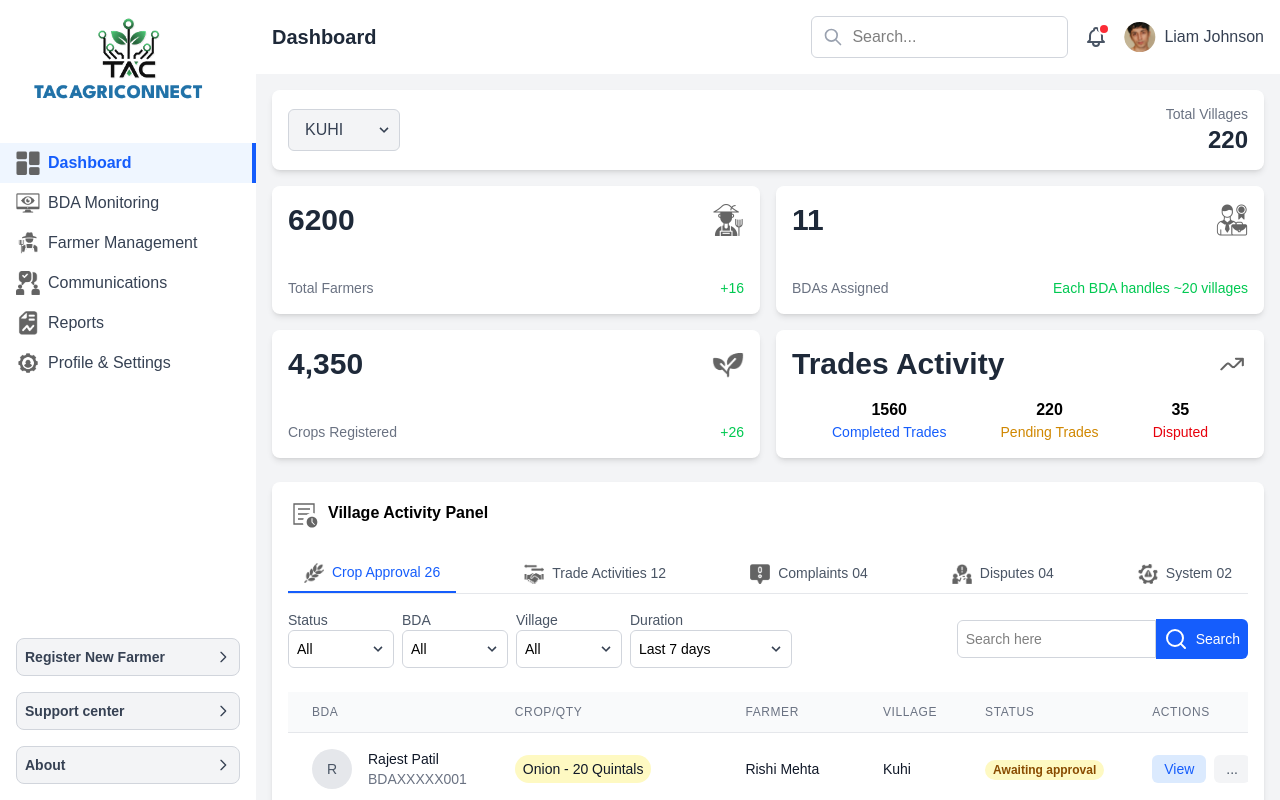
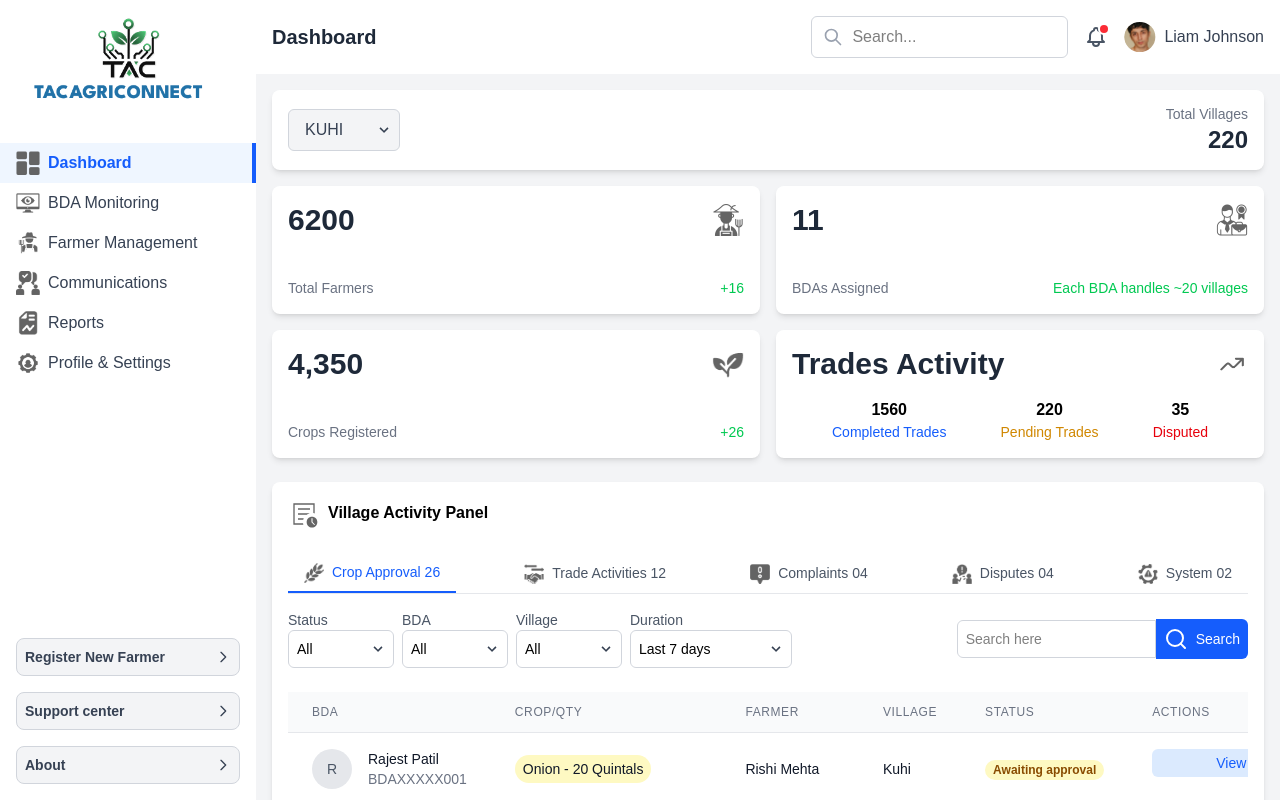
Before and after one commit to Technology-Agriculture-Creater/TAC-Admin-Panel, a Next.js app in the folder client/: page / in a window 1280 px wide. Built offline with nearby package versions, Linux system fonts and the light colour scheme.

Commit message:
style(Dashboard): improve button styling and spacing in components
Update button styles in NewOnboardings and VillageActivityPanel components to enhance visual consistency and spacing. Added border and padding adjustments for better user interaction.

```diff
--- a/client/src/app/(Dashboard)/components/NewOnboardings.tsx
+++ b/client/src/app/(Dashboard)/components/NewOnboardings.tsx
@@ -194,10 +194,10 @@ const NewOnboardings = () => {
                 <td className="px-6 py-4 whitespace-nowrap text-sm text-gray-500">
                   {onboarding.village}
                 </td>
-                <td className="px-6 py-4 whitespace-nowrap text-right text-sm font-medium">
+                <td className="px-6 py-4 whitespace-nowrap text-sm font-medium flex gap-4">
                   <a
                     href="#"
-                    className="text-indigo-600 hover:text-indigo-900 mr-2"
+                    className="text-blue-600 border border-blue-600 hover:text-blue-900 px-3 py-1 rounded-md"
                   >
                     More info
                   </a>
--- a/client/src/app/(Dashboard)/components/VillageActivityPanel.tsx
+++ b/client/src/app/(Dashboard)/components/VillageActivityPanel.tsx
@@ -306,13 +306,13 @@ const VillageActivityPanel = () => {
                     {item.status}
                   </span>
                 </td>
-                <td className="px-6 py-4 whitespace-nowrap text-sm font-medium">
+                <td className="px-6 py-4 flex gap-4 whitespace-nowrap text-sm font-medium">
                   {item.status === "Rejected" ? (
-                    <button className="text-zinc-700 hover:text-blue-900 bg-gray-100 px-3 py-1 rounded-md">
+                    <button className="text-zinc-700 hover:text-blue-900 bg-gray-100 px-14 py-1 rounded-md">
                       Review
                     </button>
                   ) : (
-                    <button className="text-blue-600 hover:text-blue-900 bg-blue-100 px-3 py-1 rounded-md">
+                    <button className="text-blue-600 hover:text-blue-900 bg-blue-100 px-16 py-1 rounded-md">
                       View
                     </button>
                   )}
```
